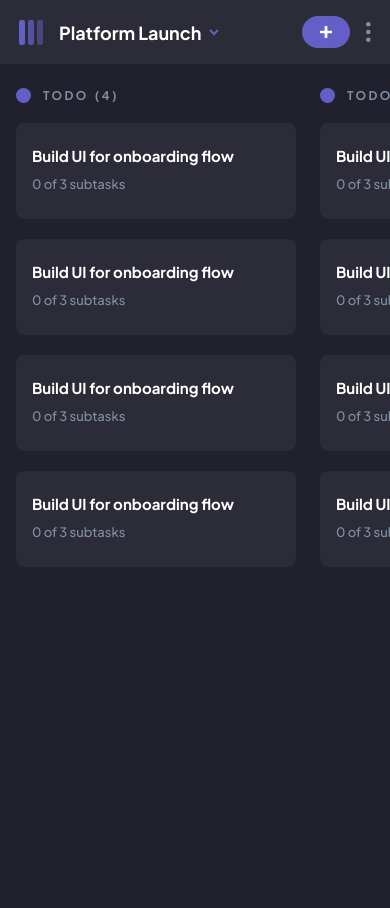
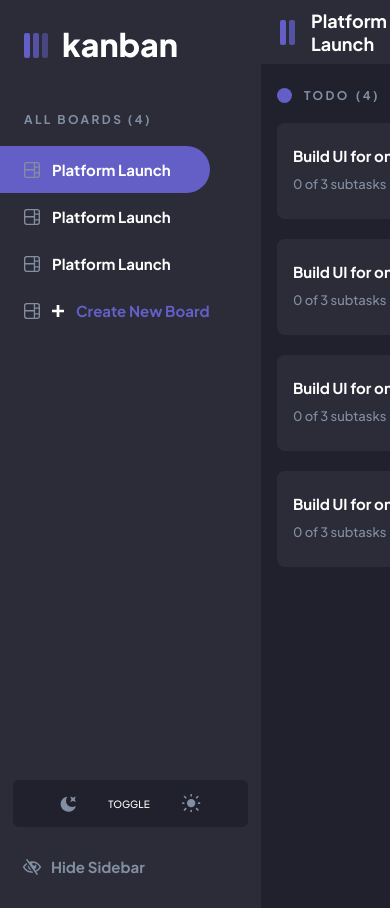
Before and after one commit to David-Henery4/Kanban-Task-Manager, a React (Create React App) app: page / in a window 390 px wide. Built offline with nearby package versions, Linux system fonts and the light colour scheme.

Commit message:
tablet-ui

```diff
--- a/src/App.js
+++ b/src/App.js
@@ -9,10 +9,12 @@ function App() {
   }, []);
   //
   return (
-    <div className="App">
-      <Navbar />
-      {/* <Sidebar/> */}
-      <Board />
+    <div className="App overall-layout">
+      <Sidebar/>
+      <div className="main-content-layout">
+        <Navbar />
+        <Board />
+      </div>
     </div>
   );
 }
--- a/src/components/Sidebar.js
+++ b/src/components/Sidebar.js
@@ -1,11 +1,60 @@
-import React from 'react'
+import React from "react";
+import { LogoLight, BoardIcon, AddTaskMobile, DarkIcon, LightIcon, HideSidebarIcon } from "../assets";
 
 const Sidebar = () => {
   return (
-    <aside className='sidebar'>
-      Sidebar
+    <aside className="sidebar">
+      <div className="sidebar-top">
+        <LogoLight className="sidebar__logo" />
+        <div className="board-container">
+          <div className="board-container-header">
+            <h4 className="board-container-header__title heading-s">
+              ALL BOARDS (4)
+            </h4>
+          </div>
+          <div className="board-container-board active-board">
+            <BoardIcon className="board-container-board__icon" />
+            <p className="board-container-board__name heading-m">
+              Platform Launch
+            </p>
+          </div>
+          <div className="board-container-board">
+            <BoardIcon className="board-container-board__icon" />
+            <p className="board-container-board__name heading-m">
+              Platform Launch
+            </p>
+          </div>
+          <div className="board-container-board">
+            <BoardIcon className="board-container-board__icon" />
+            <p className="board-container-board__name heading-m">
+              Platform Launch
+            </p>
+          </div>
+          <div className="board-container-board">
+            <BoardIcon className="board-container-board__icon" />
+            <button className="board-container-board__btn heading-m">
+              <span>
+                <AddTaskMobile className="board-container-board__icon" />
+              </span>
+              Create New Board
+            </button>
+          </div>
+        </div>
+      </div>
+      {/***/}
+      <div className="sidebar-bottom">
+        <div className="theme-toggle">
+          <DarkIcon />
+          <div className="mob-nav-toggle">TOGGLE</div>
+          <LightIcon />
+        </div>
+        <div className="sidebar-hide-sidebar">
+          <HideSidebarIcon className="sidebar-hide-sidebar__icon" />
+          <p className="sidebar-hide-sidebar__text heading-m">Hide Sidebar</p>
+        </div>
+      </div>
     </aside>
-  )
-}
+  );
+};
 
-export default Sidebar
+export default Sidebar;
--- a/src/components/modal-components/MobileNav.js
+++ b/src/components/modal-components/MobileNav.js
@@ -5,33 +5,39 @@ const MobileNav = () => {
   return (
     <div className="mob-nav">
       <h4 className="mob-nav__title heading-s">ALL BOARDS (4)</h4>
-      <div className="mob-nav-board-container">
-        <div className="mob-nav-board active-board">
-          <BoardIcon className="mob-nav-board__icon" />
-          <p className="mob-nav-board__name heading-m">Platform Launch</p>
+      <div className="board-container">
+        <div className="board-container-board active-board">
+          <BoardIcon className="board-container-board__icon" />
+          <p className="board-container-board__name heading-m">
+            Platform Launch
+          </p>
         </div>
-        <div className="mob-nav-board">
-          <BoardIcon className="mob-nav-board__icon" />
-          <p className="mob-nav-board__name heading-m">Platform Launch</p>
+        <div className="board-container-board">
+          <BoardIcon className="board-container-board__icon" />
+          <p className="board-container-board__name heading-m">
+            Platform Launch
+          </p>
         </div>
-        <div className="mob-nav-board">
-          <BoardIcon className="mob-nav-board__icon" />
-          <p className="mob-nav-board__name heading-m">Platform Launch</p>
+        <div className="board-container-board">
+          <BoardIcon className="board-container-board__icon" />
+          <p className="board-container-board__name heading-m">
+            Platform Launch
+          </p>
         </div>
-        <div className="mob-nav-create-board">
-          <BoardIcon className="mob-nav-board__icon" />
-          <button className="mob-nav-create-board__btn heading-m">
+        <div className="board-container-board">
+          <BoardIcon className="board-container-board__icon" />
+          <button className="board-container-board__btn heading-m">
             <span>
-              <AddTaskMobile className="mob-nav-create-board__icon" />
+              <AddTaskMobile className="board-container-board__icon" />
             </span>
             Create New Board
           </button>
         </div>
       </div>
       <div className="mob-nav-theme-section">
-        <div className="mob-nav-theme">
+        <div className="theme-toggle">
           <DarkIcon />
-          <div className="mob-nav-toggle">TOGGLE</div>
+          <div className="theme-toggle-switch">TOGGLE</div>
           <LightIcon />
         </div>
       </div>
--- /dev/null
+++ b/src/sass/components/_board-section.scss
@@ -0,0 +1,45 @@
+.board-container {
+  grid-row: 2/4;
+  grid-column: 1/3;
+  &-header {
+    display: grid;
+    grid-template-columns: 24px;
+    &__title {
+      grid-column: 2/3;
+      color: $nonActiveFontColor;
+      margin-bottom: 19px;
+    }
+  }
+  &-board {
+    @include flex-cen-cen;
+    align-items: center;
+    justify-content: flex-start;
+    padding: 14px 0;
+    // background-color: $colorPrimary;
+    border-top-right-radius: 100px;
+    border-bottom-right-radius: 100px;
+    //
+    display: grid;
+    grid-template-columns: 24px;
+    //
+    &__icon {
+      grid-column: 2/3;
+      margin-right: 12px;
+    }
+    &__name {
+      grid-column: 3/4;
+    }
+    &__btn {
+      background-color: transparent;
+      color: $white;
+      border: none;
+      color: $colorPrimary;
+      font-family: $fontFamily;
+      display: inline-flex;
+      grid-column: 3/4;
+    }
+    &__icon--plus {
+      grid-column: 3/4;
+    }
+  }
+}
--- a/src/sass/components/_navbar.scss
+++ b/src/sass/components/_navbar.scss
@@ -39,6 +39,9 @@
       border-right: 1px solid var(--linesColor);
       display: grid;
       place-items: center;
+      // "none" is temp
+      // will be added on sidebar conditional
+      display: none; // temp
     }
   }
   &__logo--tab {
--- a/src/sass/components/_sidebar.scss
+++ b/src/sass/components/_sidebar.scss
@@ -1,5 +1,47 @@
 .sidebar{
-  // height: 100%;
-  // width: 261px;
-  // background-color: var(--itemColor);
+  min-height: 100vh;
+  width: 0;
+  min-width: 261px;
+  transform: translateX(0%);
+  background-color: var(--itemColor);
+  transition: all ease-in-out .5s ;
+  padding: 32px 0;
+  @include flex-cen-cen;
+  flex-direction: column;
+  justify-content: space-between;
+  align-items: flex-start;
+  &__logo{
+    grid-column: 2/-1;
+  }
+  &-top{
+    display: grid;
+    grid-template-columns: 24px 1fr 24px;
+    row-gap: 54px;
+  }
+  &-bottom{
+    width: 100%;
+    padding: 0 13px;
+    @include flex-cen-cen;
+    flex-direction: column;
+    align-items: flex-start;
+    gap: 30px;
+  }
+  &-hide-sidebar{
+    padding: 0 10px;
+    @include flex-cen-cen;
+    justify-content: flex-start;
+    gap: 10px;
+    color: $nonActiveFontColor;
+    &__icon{
+
+    }
+    &__text{
+
+    }
+  }
 }
+
+.sidebar-active{
+  min-width: 261px;
+  transition: all ease-in-out .5s ;
+}
--- /dev/null
+++ b/src/sass/components/_theme-toggle.scss
@@ -0,0 +1,11 @@
+.theme-toggle {
+  width: 100%;
+  @include flex-cen-cen;
+  justify-content: space-evenly;
+  background-color: var(--backgroundColor);
+  padding: 14px;
+  border-radius: 6px;
+  &-switch{
+
+  }
+}
--- /dev/null
+++ b/src/sass/layouts/_overall.scss
@@ -0,0 +1,10 @@
+.overall-layout{
+  display: flex;
+  justify-content: flex-start;
+  // align-items: center;
+}
+
+.main-content-layout{
+  width: 100%;
+  overflow: auto;
+}
--- a/src/sass/modal-components/_mobile-nav.scss
+++ b/src/sass/modal-components/_mobile-nav.scss
@@ -4,6 +4,7 @@
   // border: 2px solid red;
   top: 250px;
   width: 80%;
+  max-width: 480px;
   border-radius: 8px;
   padding: 16px 0;
   display: grid;
@@ -14,67 +15,10 @@
     grid-row: 1/2;
     grid-column: 2/3;
   }
-  &-board-container {
-    grid-row: 2/4;
-    grid-column: 1/3;
-  }
-  // INDIVIDUAL BOARDS
-  &-board {
-    @include flex-cen-cen;
-    align-items: center;
-    justify-content: flex-start;
-    padding: 14px 0;
-    // background-color: $colorPrimary;
-    border-top-right-radius: 100px;
-    border-bottom-right-radius: 100px;
-    // grid-column: 2/3;
-    // grid-auto-rows: min-conten;
-    display: grid;
-    grid-template-columns: 24px;
-    &__icon {
-      grid-column: 2/3;
-      margin-right: 12px;
-    }
-    &__name {
-      grid-column: 3/4;
-    }
-  }
-  // CREATE NEW BOARD
-  &-create-board {
-    @include flex-cen-cen;
-    justify-content: flex-start;
-    // grid-column: 2/3;
-    display: grid;
-    grid-template-columns: 24px;
-    padding: 14px 0;
-    &__btn {
-      background-color: transparent;
-      color: $white;
-      border: none;
-      color: $colorPrimary;
-      font-family: $fontFamily;
-      display: inline-flex;
-      grid-column: 3/4;
-    }
-    &__icon {
-      grid-column: 3/4;
-    }
-  }
   //
   &-theme-section{
     grid-column: 1/-1;
     padding: 0 13px 0 16px;
-  }
-  &-theme {
-    // grid-row: 4/5;
-    width: 100%;
-    @include flex-cen-cen;
-    justify-content: space-evenly;
-    background-color: var(--backgroundColor);
-    padding: 14px;
-    border-radius: 6px;
-  }
-  &-toggle {
   }
 }
 
--- a/src/sass/styles.scss
+++ b/src/sass/styles.scss
@@ -1,5 +1,6 @@
 @import "./abstracts/variables";
 @import "./abstracts/mixins";
+@import "./layouts/overall";
 @import "./base/base";
 @import "./base/typography";
 @import "./base/utilities";
@@ -9,6 +10,8 @@
 @import "./components/board";
 @import "./components/column";
 @import "./components/sidebar";
+@import "./components/board-section";
+@import "./components/theme-toggle";
 @import "./modal-components/view-task";
 @import "./modal-components/add-task";
 @import "./modal-components/add-board";
```
Also changed, not shown: src/assets/index.js (+7 -3 lines).
